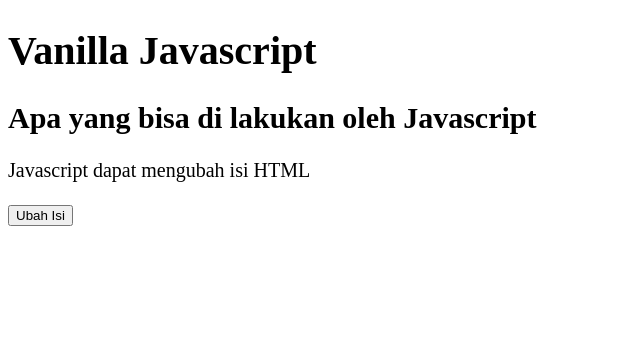
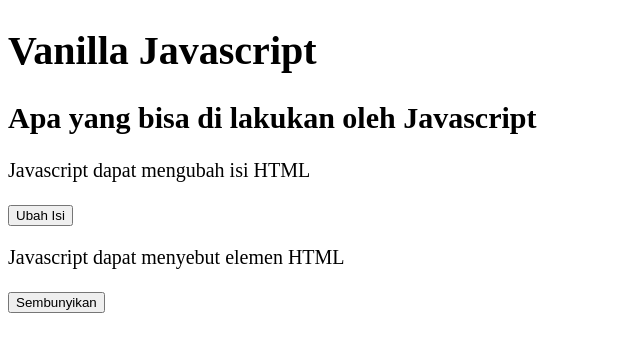
Before and after one commit to tiarafebrian/latihan16, a plain HTML site: page index.html in a window 1280 px wide. Shown: the whole page, without its empty margins (0-640 px from the left). Drawn offline with Linux system fonts and the light colour scheme.

Commit message:
Menyembunyikan elemen html

```diff
--- a/index.html
+++ b/index.html
@@ -21,6 +21,9 @@
   <p id="ganti">Javascript dapat mengubah isi HTML</p>
   <button onclick="document.getElementById('ganti').innerHTML = 'tiara'">Ubah Isi</button>
 
+  <p id="sembunyi">Javascript dapat menyebut elemen HTML</p>
+  <button onclick="document.getElementById('sembunyi').style.display = 'none'">Sembunyikan</button>
+
   <script src="./main.js"></script>
 </body>
 </html>
```
